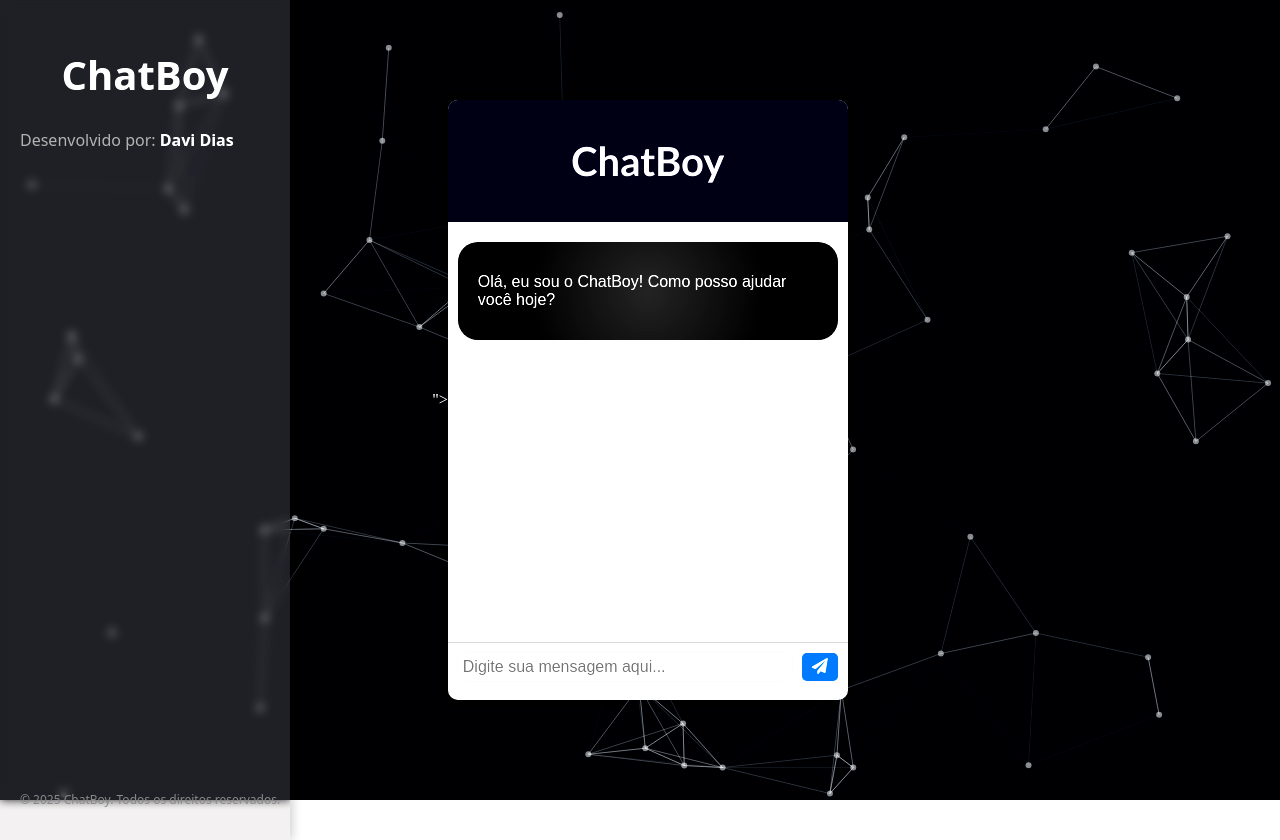
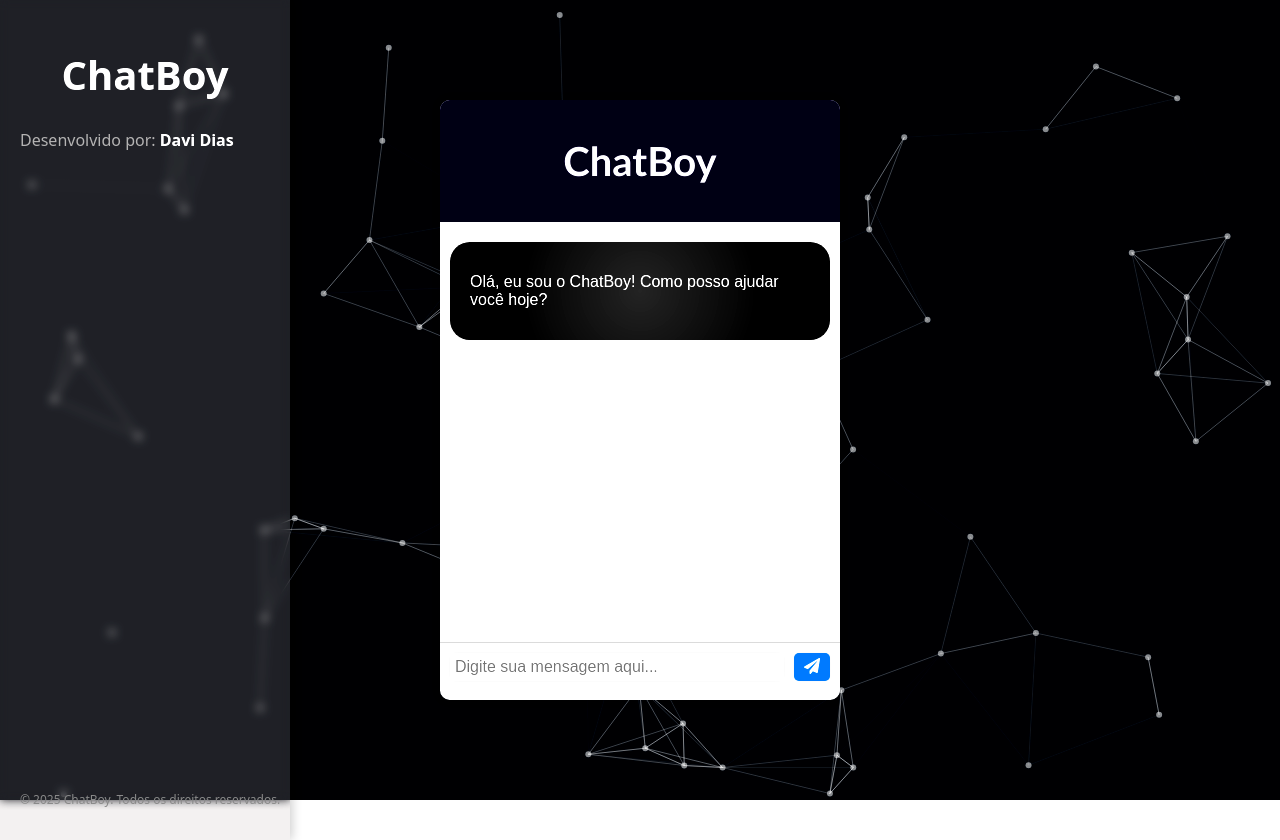
Before and after one commit to davipy-LAB/Chat_boy, a Flask app: page / in a window 1280 px wide. Run offline with Flask 3, Linux system fonts and the light colour scheme; some libraries are stand-ins or nearby versions; some web fonts are replaced.

Commit message:
Chatboy 1.3.9V (Corrigi o erro 502)

```diff
--- a/AI_Chatboy/templates/index.html
+++ b/AI_Chatboy/templates/index.html
@@ -5,7 +5,7 @@
     <meta name="viewport" content="width=device-width, initial-scale=1.0">
     <title>ChatGuy</title>
     <link rel="stylesheet" href="https://cdnjs.cloudflare.com/ajax/libs/font-awesome/5.15.3/css/all.min.css">
-    <link rel="stylesheet" href="{{ url_for('static', filename='css/style_chat.css') }}">">
+    <link rel="stylesheet" href="{{ url_for('static', filename='css/style_chat.css') }}">
     <script src="{{ url_for('static', filename='js/script.js') }}" defer></script>
     <link href="https://unpkg.com/boxicons@2.1.4/css/boxicons.min.css" rel="stylesheet">
     <link rel="preconnect" href="https://fonts.googleapis.com">
@@ -17,6 +17,7 @@
 </head>
 <body>
     <div id="tsparticles"></div>
+    <div class="overlay" id="overlay"></div>
     <div class="container">
         <div class="chat">
             <div class="chat-header">
```
